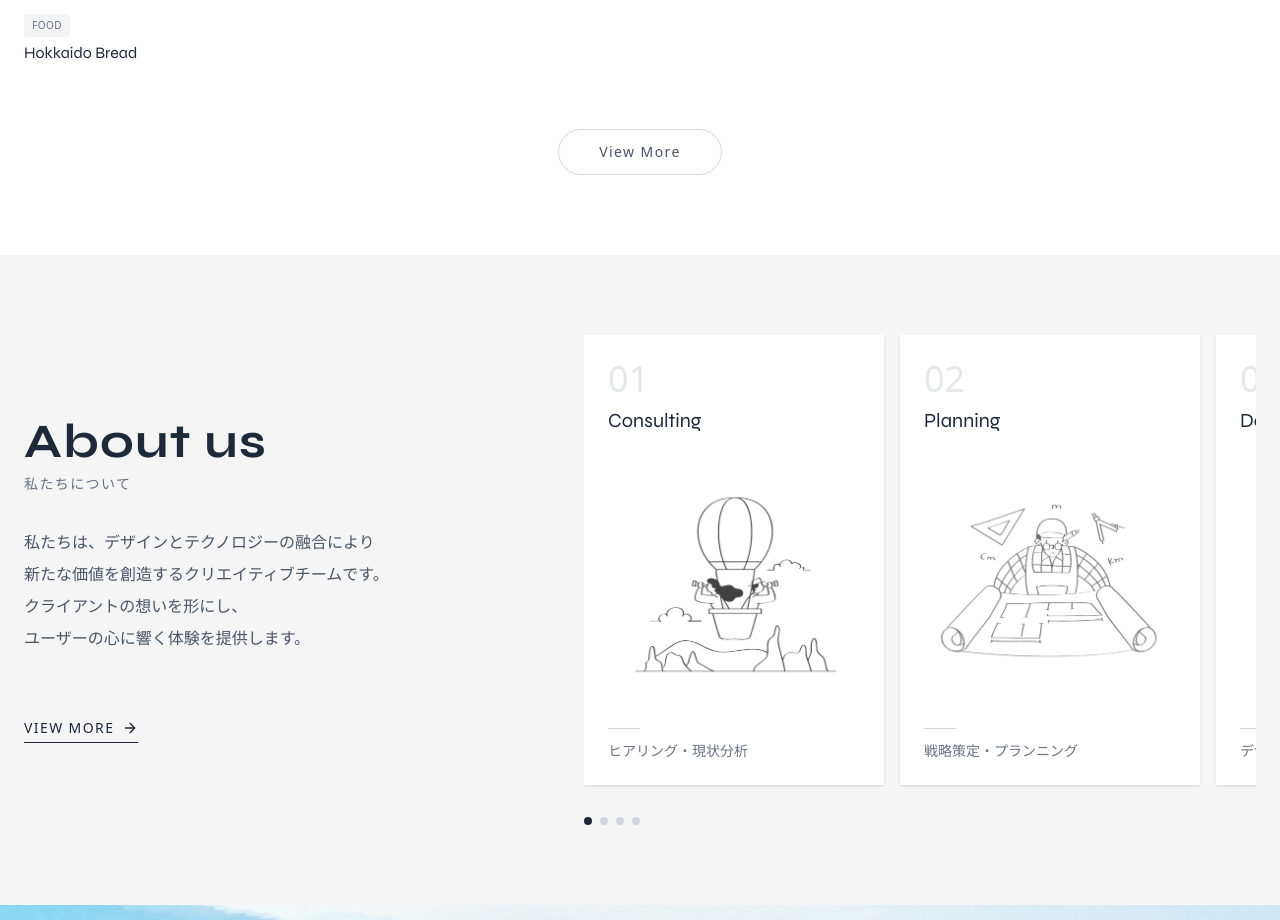
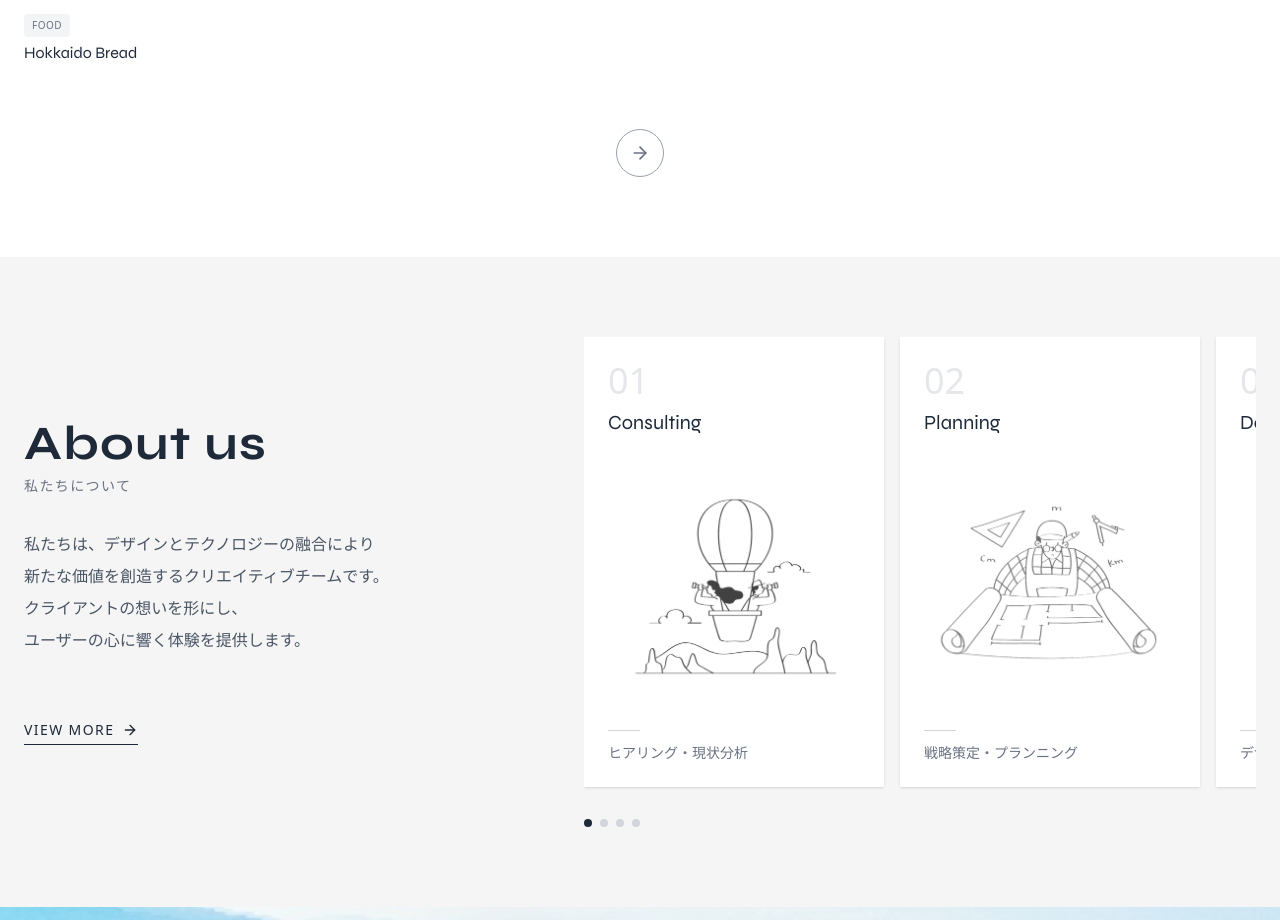
Before and after one commit to masshi-ma/sensuru-lp, a Next.js app: page / in a window 1280 px wide. Shown: the part 1806-2726 px from the top of the page. Built offline with nearby package versions, Linux system fonts and the light colour scheme.

Commit message:
style: Update Works View More button with hover animation

```diff
--- a/src/components/sections/Works.tsx
+++ b/src/components/sections/Works.tsx
@@ -1,6 +1,7 @@
 "use client";
 
 import Image from "next/image";
+import { ArrowRight } from "lucide-react";
 
 const worksData = [
     { id: 1, title: "Hokkaido Bread", category: "Food", image: "/images/work_bread.jpg", size: "large" },
@@ -39,9 +40,12 @@ export default function Works() {
                 </div>
 
                 {/* More Button */}
-                <div className="mt-16 text-center">
-                    <button className="px-10 py-3 rounded-full border border-gray-300 text-gray-600 text-sm tracking-widest hover:bg-gray-50 transition-colors">
-                        View More
+                <div className="mt-16 flex justify-center">
+                    <button className="group relative flex items-center justify-center h-12 w-12 rounded-full border border-gray-400 bg-white transition-all duration-500 ease-out hover:w-[220px] hover:border-[#66FF99] hover:bg-[#66FF99] overflow-hidden">
+                        <span className="absolute opacity-0 group-hover:opacity-100 group-hover:relative group-hover:mr-2 text-gray-700 font-bold tracking-widest text-sm whitespace-nowrap transition-all duration-500 delay-100 transform translate-x-4 group-hover:translate-x-0">
+                            制作実績一覧
+                        </span>
+                        <ArrowRight className="text-gray-500 transition-colors duration-300 group-hover:text-gray-700" size={20} />
                     </button>
                 </div>
             </div>
```
